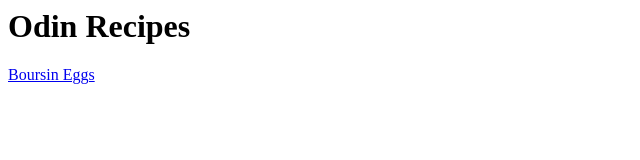
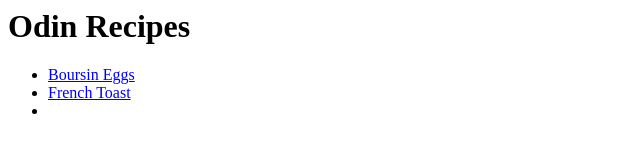
Before and after one commit to hellojomar/odin-recipes, a plain HTML site: page index.html in a window 1280 px wide. Shown: the whole page, without its empty margins (0-640 px from the left). Drawn offline with Linux system fonts and the light colour scheme.

Commit message:
Update index.html

```diff
--- a/index.html
+++ b/index.html
@@ -6,6 +6,10 @@
   </head>
   <body>
     <h1>Odin Recipes</h1>
-    <a href="pages/boursin-eggs.html">Boursin Eggs</a>
+    <ul>
+      <li><a href="pages/boursin-eggs.html">Boursin Eggs</a></li>
+      <li><a href="pages/french-toast.html">French Toast</a></li>
+      <li><a href="pages/"></a></li>
+    </ul>
   </body>
 </html>
```
